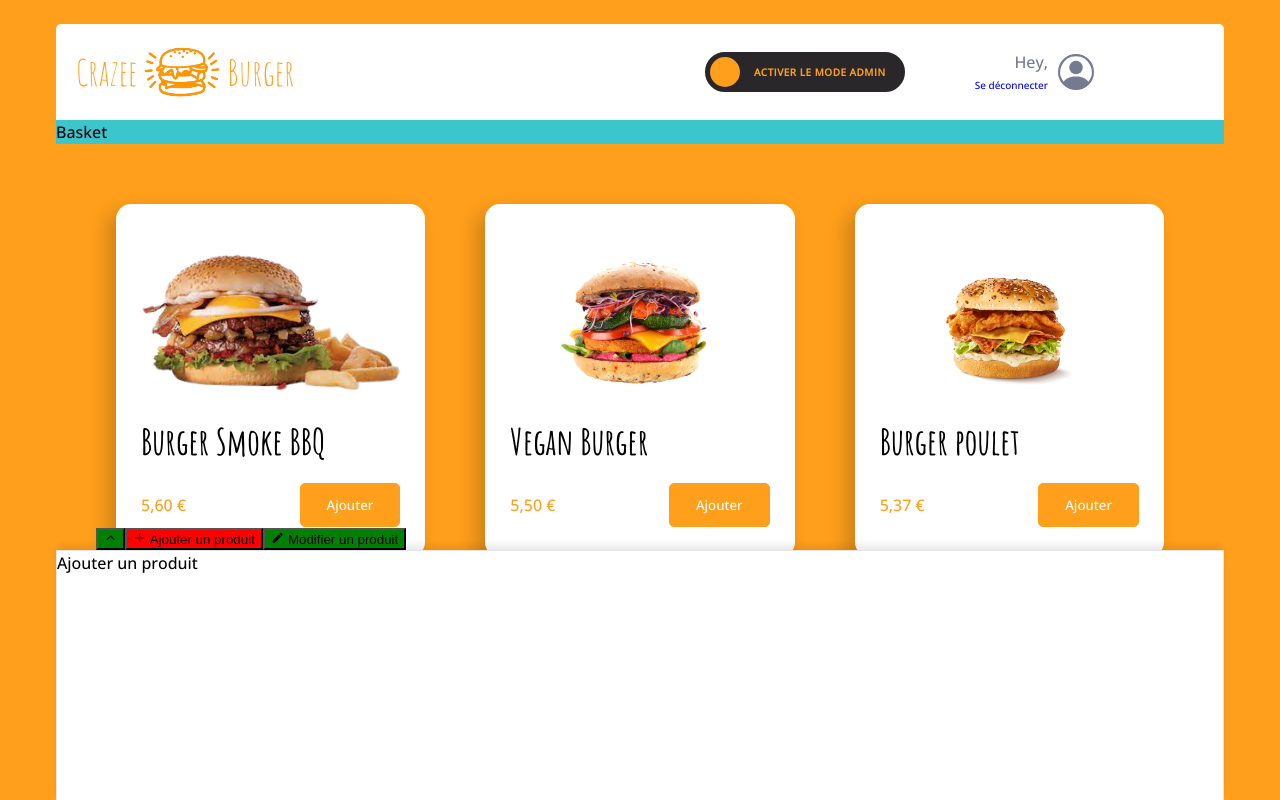
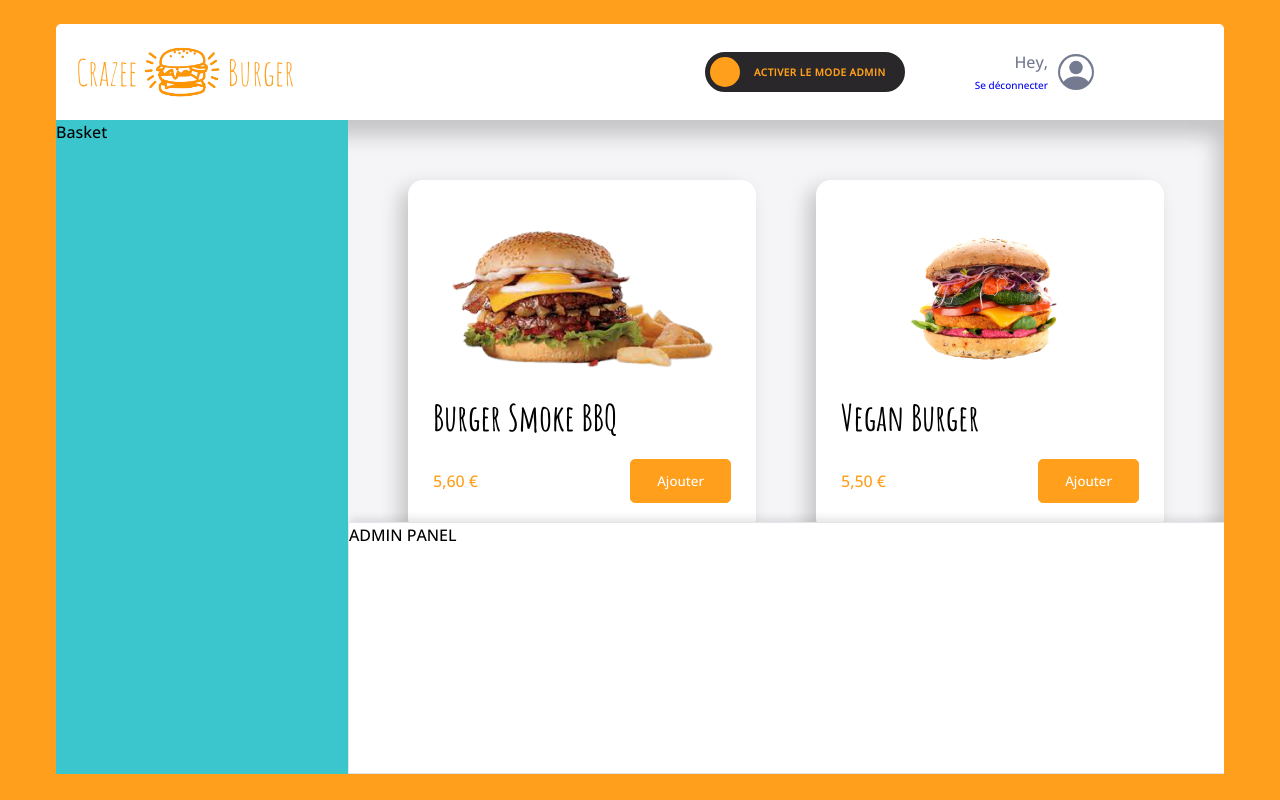
Before and after one commit to clairedornic/crazee-burger, a React (Vite) app: page /order in a window 1280 px wide. Shown: the top 800 px of the page. Built offline with nearby package versions, Linux system fonts and the light colour scheme; grey boxes are pictures that could not be loaded.

Commit message:
style: add new color to theme and make some improvments with it in components

```diff
--- a/src/assets/styles/theme/theme-design.js
+++ b/src/assets/styles/theme/theme-design.js
@@ -1,8 +1,9 @@
 const colors = {
     white: '#fff',
     gray: '#747B91',
-    lightgray: '#F5F5F7',
-    darkgray: '#292729',
+    extraLightGray: '#E4E5E9',
+    lightGray: '#F5F5F7',
+    darkGray: '#292729',
     black: '#000',
     primary: '#FF9F1B',
     logo: '#FFA01B',
--- a/src/components/pages/order/Main/Admin/Admin.tsx
+++ b/src/components/pages/order/Main/Admin/Admin.tsx
@@ -1,20 +1,12 @@
 import styled from "styled-components";
-import { AdminTabs } from "./AdminTabs";
-import { AdminTab } from "./AdminTab";
-import { AiOutlinePlus } from 'react-icons/ai';
-import { MdModeEditOutline } from 'react-icons/md';
-import { FiChevronUp } from 'react-icons/fi';
+import { AdminPanel } from "./AdminPanel";
+import { theme } from "../../../../../assets/styles/theme/theme-design";
+
 
 export const Admin = () => {
   return (
     <AdminStyled>
-        <div className="admin-container">
-            <AdminTabs>
-                <AdminTab title="" icon={<FiChevronUp/>}></AdminTab>
-                <AdminTab title="Ajouter un produit" icon={<AiOutlinePlus/>}></AdminTab>
-                <AdminTab title="Modifier un produit" icon={<MdModeEditOutline/>}></AdminTab>
-            </AdminTabs>
-        </div>
+        <AdminPanel/>
     </AdminStyled>
   )
 }
@@ -25,8 +17,7 @@ const AdminStyled = styled.div`
     height: 250px;
     width: 100%;
     z-index: 1;
-
-    .admin-container {
-      height: 100%;
-    }
+    border: 1px solid ${theme.colors.extraLightGray};
+    background: ${theme.colors.white};
+    box-shadow: ${theme.shadows.subtle};
 `;
--- a/src/components/pages/order/Main/Admin/AdminPanel.tsx
+++ b/src/components/pages/order/Main/Admin/AdminPanel.tsx
@@ -4,7 +4,7 @@ import styled from "styled-components";
 export const AdminPanel = () => {
   return (
     <AdminPanelStyled>
-
+        ADMIN PANEL
     </AdminPanelStyled>
   )
 }
--- a/src/components/pages/order/Main/Admin/AdminTab.tsx
+++ b/src/components/pages/order/Main/Admin/AdminTab.tsx
@@ -18,5 +18,5 @@ const AdminTabContentStyled = styled.div`
     height: 100%;
     background: ${theme.colors.white};
     box-shadow: ${theme.shadows.subtle};
-    border: 1px solid #E4E5E9;
+    border: 1px solid ${theme.colors.extraLightGray};
 `;
--- a/src/components/pages/order/Main/Admin/AdminTabs.tsx
+++ b/src/components/pages/order/Main/Admin/AdminTabs.tsx
@@ -37,7 +37,7 @@ const AdminTabsStyled = styled.div`
     }
 
     & > div {
-        border: 1px solid #E4E5E9;
+        border: 1px solid ${theme.colors.extraLightGray};
         background: ${theme.colors.white};
     }
 `;
--- a/src/components/pages/order/Main/Main.tsx
+++ b/src/components/pages/order/Main/Main.tsx
@@ -17,11 +17,10 @@ export const Main = () => {
 }
 
 const MainStyled = styled.div`
-    .main {
     display: grid;
     grid-template-columns: 25% 1fr;
     height: calc(100% - 98px);
-        background-color: ${theme.colors.lightgray};
+    background-color: ${theme.colors.lightGray};
     border-radius: 0 0 ${theme.borderRadius.round} ${theme.borderRadius.round};
     box-shadow: ${theme.shadows.strong};
 
@@ -29,5 +28,4 @@ const MainStyled = styled.div`
         position: relative;
         overflow-y: hidden;
     }
-    }
 `;
--- a/src/components/pages/order/Navbar/RightSide.tsx
+++ b/src/components/pages/order/Navbar/RightSide.tsx
@@ -29,7 +29,7 @@ export const RightSide = () => {
 
   return (
     <RightSideStyled>
-        <ToggleButton isChecked={isModeAdmin} onToggle={handleToggleAdminButton} labelIfChecked="Désactiver le mode admi" labelIfUnchecked="Activer le mode admin" backgroundColor={"darkgray"}/>
+        <ToggleButton isChecked={isModeAdmin} onToggle={handleToggleAdminButton} labelIfChecked="Désactiver le mode admi" labelIfUnchecked="Activer le mode admin" backgroundColor={"darkGray"}/>
         <Profile/>
         <ToastAdmin/>
     </RightSideStyled>
--- a/src/components/reusable-ui/ToggleButton/ToggleButton.tsx
+++ b/src/components/reusable-ui/ToggleButton/ToggleButton.tsx
@@ -54,7 +54,7 @@ const ToggleButtonStyled = styled.div<{ backgroundColor: string; }>`
       position: relative;
       font-size: ${theme.fonts.size.XXS};
       letter-spacing: 0.5px;
-      border: 2px solid ${theme.colors.darkgray};
+      border: 2px solid ${theme.colors.darkGray};
       padding: 0;
       margin: 0;
       cursor: pointer;
@@ -97,7 +97,7 @@ const ToggleButtonStyled = styled.div<{ backgroundColor: string; }>`
     }
 
     &.toggle:not(:checked) + label {
-      background-color: ${(props) => props.backgroundColor ? props.backgroundColor : theme.colors.darkgray};
+      background-color: ${(props) => props.backgroundColor ? props.backgroundColor : theme.colors.darkGray};
     }
 
     // text label when not checked
```
Lines whose indentation alone changed are shown as unchanged.
